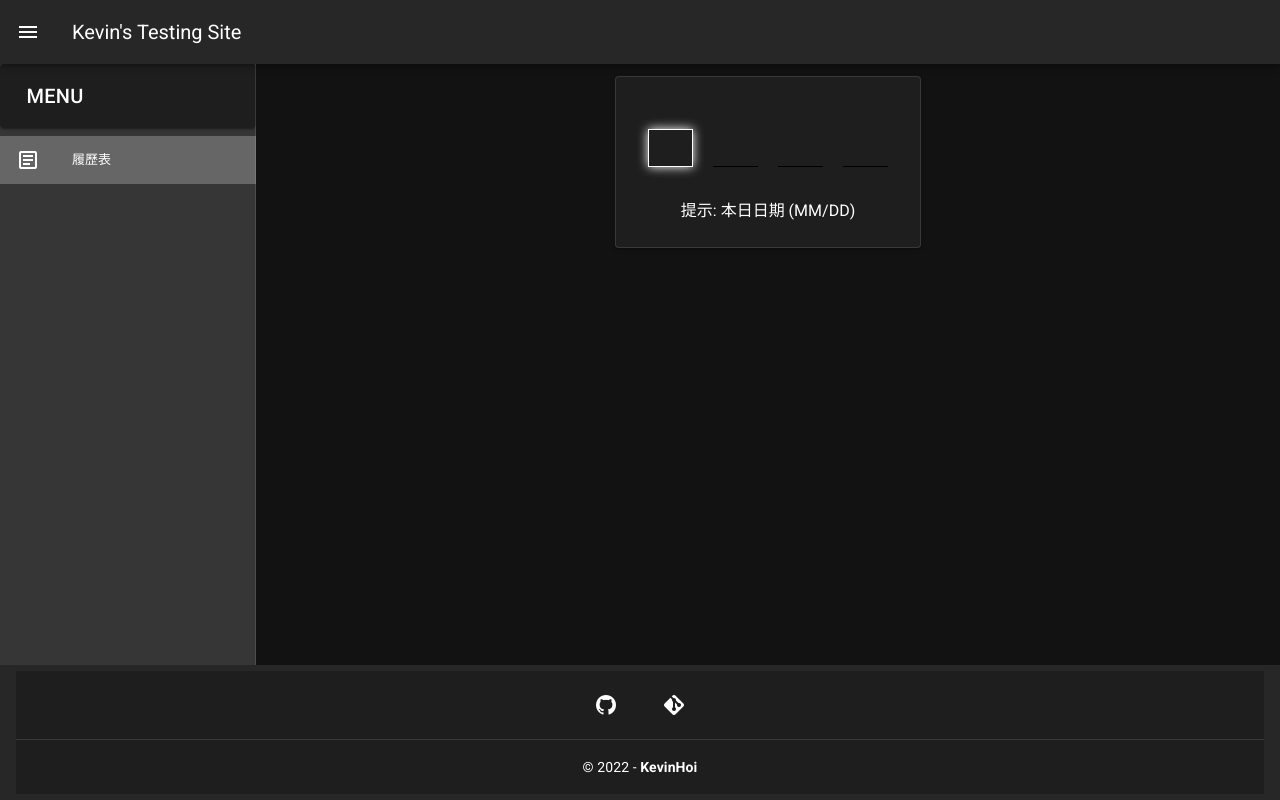
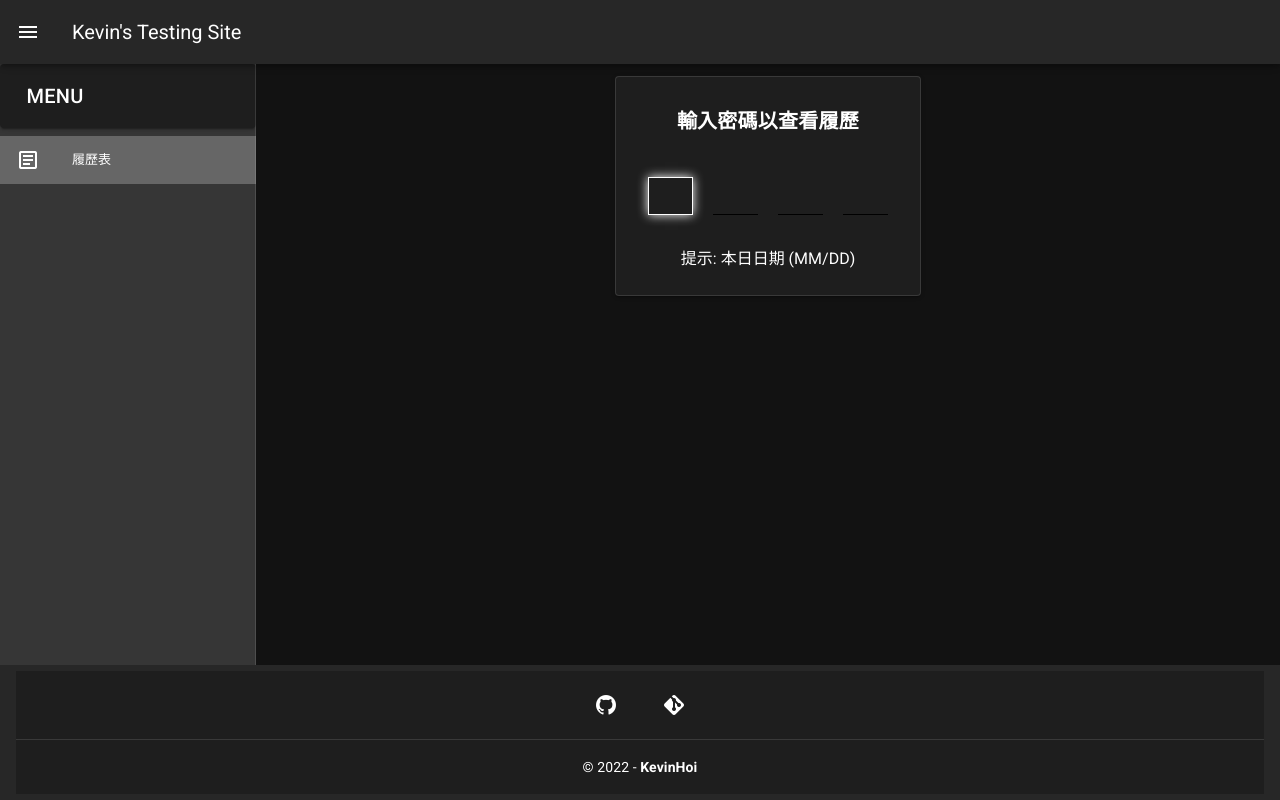
Before and after one commit to KevinHoi128/KevinHoi128.github.io, a Nuxt app: page /resume in a window 1280 px wide. Built offline with nearby package versions, Linux system fonts and the light colour scheme.

Commit message:
add card title and focus first input field

```diff
--- a/components/forms/verifyInputField.vue
+++ b/components/forms/verifyInputField.vue
@@ -60,6 +60,7 @@ export default {
   },
   mounted() {
     this.resetCaret()
+    this.$refs.input[0].focus()
   },
   methods: {
     onInput(val, index) {
--- a/pages/resume.vue
+++ b/pages/resume.vue
@@ -4,16 +4,14 @@
       <v-row v-if="!isCorrectPassword" justify="center" align="center">
         <v-card elevation="2" outlined>
           <v-col cols="auto">
+            <v-card-title class="pb-0 justify-center font-weight-bold"
+              >輸入密碼以查看履歷</v-card-title
+            >
             <verify-input-field ref="verifyField" @emitCode="checkPassword" />
 
             <v-col cols="auto" class="text-center">
               提示: 本日日期 (MM/DD)
             </v-col>
-            <!-- <v-col cols="auto">
-              <v-btn color="primary" elevation="5" large @click="checkPassword"
-                >確認</v-btn
-              >
-            </v-col> -->
           </v-col>
         </v-card>
       </v-row>
```
